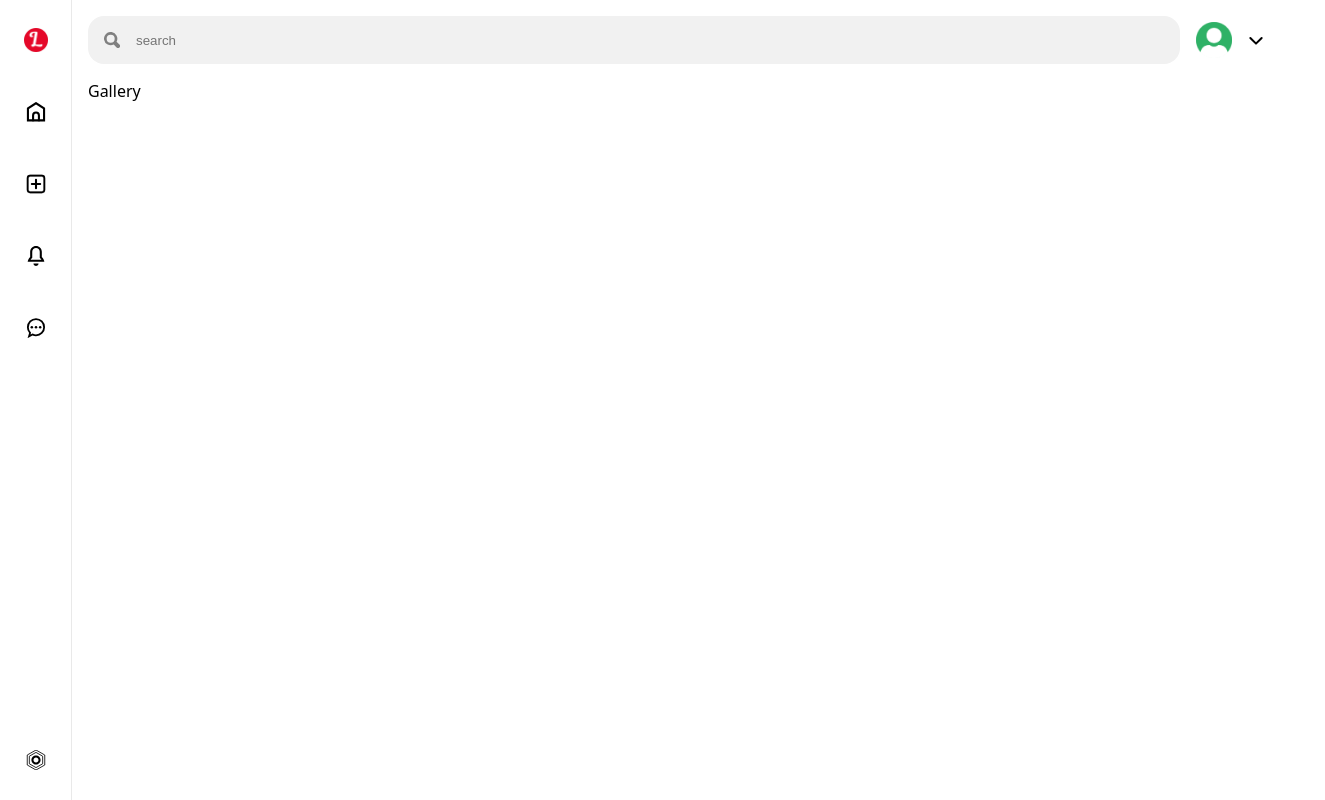
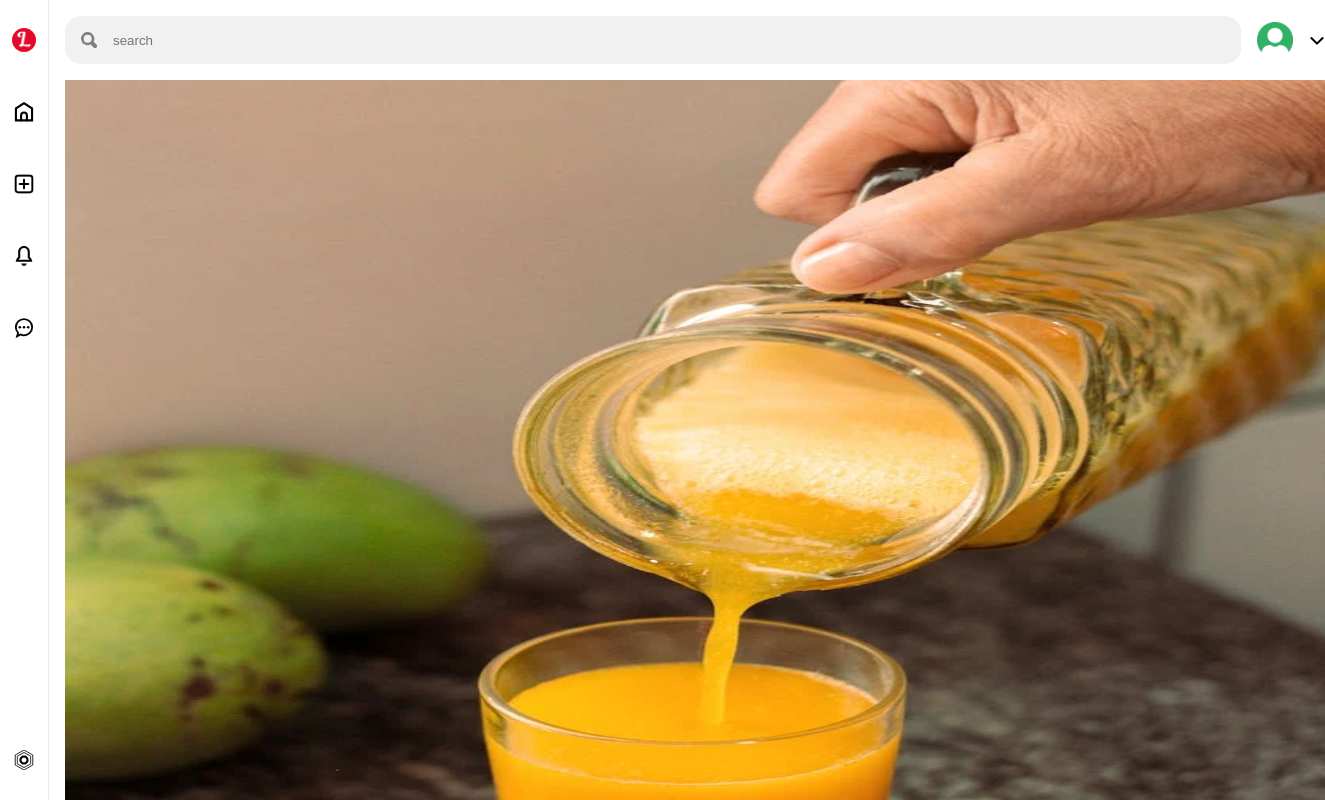
Before and after one commit to fasakinhenry/pinterest, a React (Vite) app: page / in a window 1280 px wide. Shown: the top 800 px of the page, 1325 px wide, since content can reach past the window. Built offline with nearby package versions, Linux system fonts and the light colour scheme.

Commit message:
feat: create a pseudo gallery component

```diff
--- a/src/components/gallery/gallery.jsx
+++ b/src/components/gallery/gallery.jsx
@@ -1,7 +1,185 @@
 import './gallery.css';
 
+// TEMPORARY
+const items = [
+  {
+    id: 1,
+    media: '/pins/pin1.jpeg',
+    width: 1260,
+    height: 1000,
+  },
+  {
+    id: 2,
+    media: '/pins/pin2.jpeg',
+    width: 1260,
+    height: 1400,
+  },
+  {
+    id: 3,
+    media: '/pins/pin3.jpeg',
+    width: 1260,
+    height: 1400,
+  },
+  {
+    id: 4,
+    media: '/pins/pin4.jpeg',
+    width: 1260,
+    height: 1000,
+  },
+  {
+    id: 5,
+    media: '/pins/pin5.jpeg',
+    width: 1260,
+    height: 1243,
+  },
+  {
+    id: 6,
+    media: '/pins/pin6.jpeg',
+    width: 1260,
+    height: 1568,
+  },
+  {
+    id: 7,
+    media: '/pins/pin7.jpeg',
+    width: 1260,
+    height: 1234,
+  },
+  {
+    id: 8,
+    media: '/pins/pin8.jpeg',
+    width: 1260,
+    height: 1400,
+  },
+  {
+    id: 9,
+    media: '/pins/pin9.jpeg',
+    width: 1260,
+    height: 1000,
+  },
+  {
+    id: 10,
+    media: '/pins/pin10.jpeg',
+    width: 1260,
+    height: 1000,
+  },
+  {
+    id: 11,
+    media: '/pins/pin11.jpeg',
+    width: 1260,
+    height: 1000,
+  },
+  {
+    id: 12,
+    media: '/pins/pin12.jpeg',
+    width: 1260,
+    height: 1400,
+  },
+  {
+    id: 13,
+    media: '/pins/pin13.jpeg',
+    width: 1260,
+    height: 1400,
+  },
+  {
+    id: 14,
+    media: '/pins/pin14.jpeg',
+    width: 1260,
+    height: 1600,
+  },
+  {
+    id: 15,
+    media: '/pins/pin15.jpeg',
+    width: 1260,
+    height: 1000,
+  },
+  {
+    id: 16,
+    media: '/pins/pin16.jpeg',
+    width: 1260,
+    height: 1260,
+  },
+  {
+    id: 17,
+    media: '/pins/pin17.jpeg',
+    width: 1260,
+    height: 1000,
+  },
+  {
+    id: 18,
+    media: '/pins/pin18.jpeg',
+    width: 1260,
+    height: 1260,
+  },
+  {
+    id: 19,
+    media: '/pins/pin19.jpeg',
+    width: 1260,
+    height: 1400,
+  },
+  {
+    id: 20,
+    media: '/pins/pin20.jpeg',
+    width: 1260,
+    height: 1260,
+  },
+  {
+    id: 21,
+    media: '/pins/pin21.jpeg',
+    width: 1260,
+    height: 1400,
+  },
+  {
+    id: 22,
+    media: '/pins/pin22.jpeg',
+    width: 1260,
+    height: 1890,
+  },
+  {
+    id: 23,
+    media: '/pins/pin23.jpeg',
+    width: 1260,
+    height: 1260,
+  },
+  {
+    id: 24,
+    media: '/pins/pin24.jpeg',
+    width: 1260,
+    height: 1260,
+  },
+  {
+    id: 25,
+    media: '/pins/pin25.jpeg',
+    width: 1260,
+    height: 1260,
+  },
+  {
+    id: 26,
+    media: '/pins/pin26.jpeg',
+    width: 1260,
+    height: 1260,
+  },
+  {
+    id: 27,
+    media: '/pins/pin27.jpeg',
+    width: 1260,
+    height: 1260,
+  },
+];
+
 const Gallery = () => {
-  return <div className='gallery'>Gallery</div>;
+  return (
+    <div className='gallery'>
+      {items.map((item) => (
+        <div key={item.id} className='gallery-item'>
+          <img
+            src={item.media}
+            alt={`Pin ${item.id}`}
+            style={{ width: item.width, height: item.height }}
+          />
+        </div>
+      ))}
+    </div>
+  );
 };
 
 export default Gallery;
```
